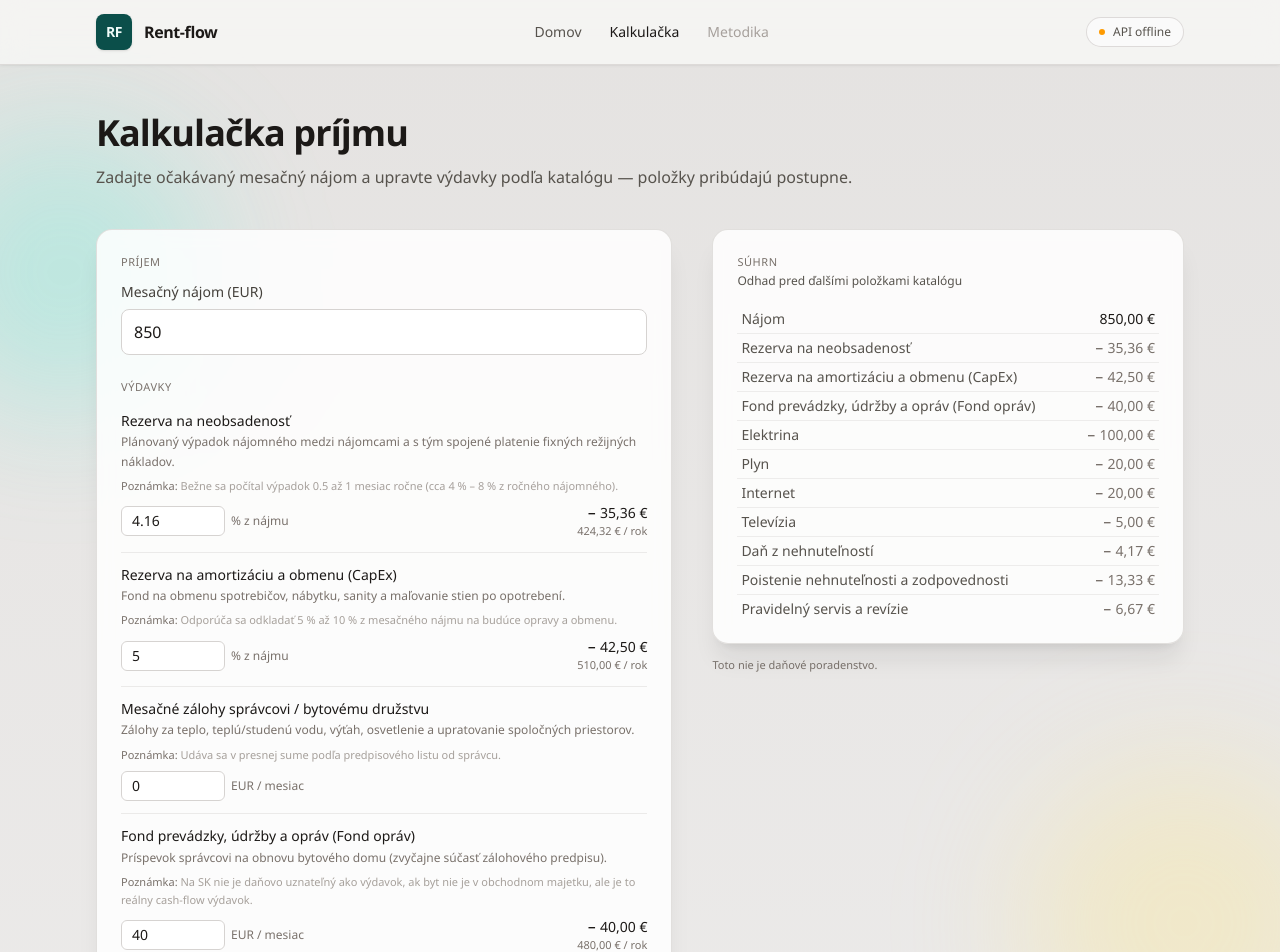
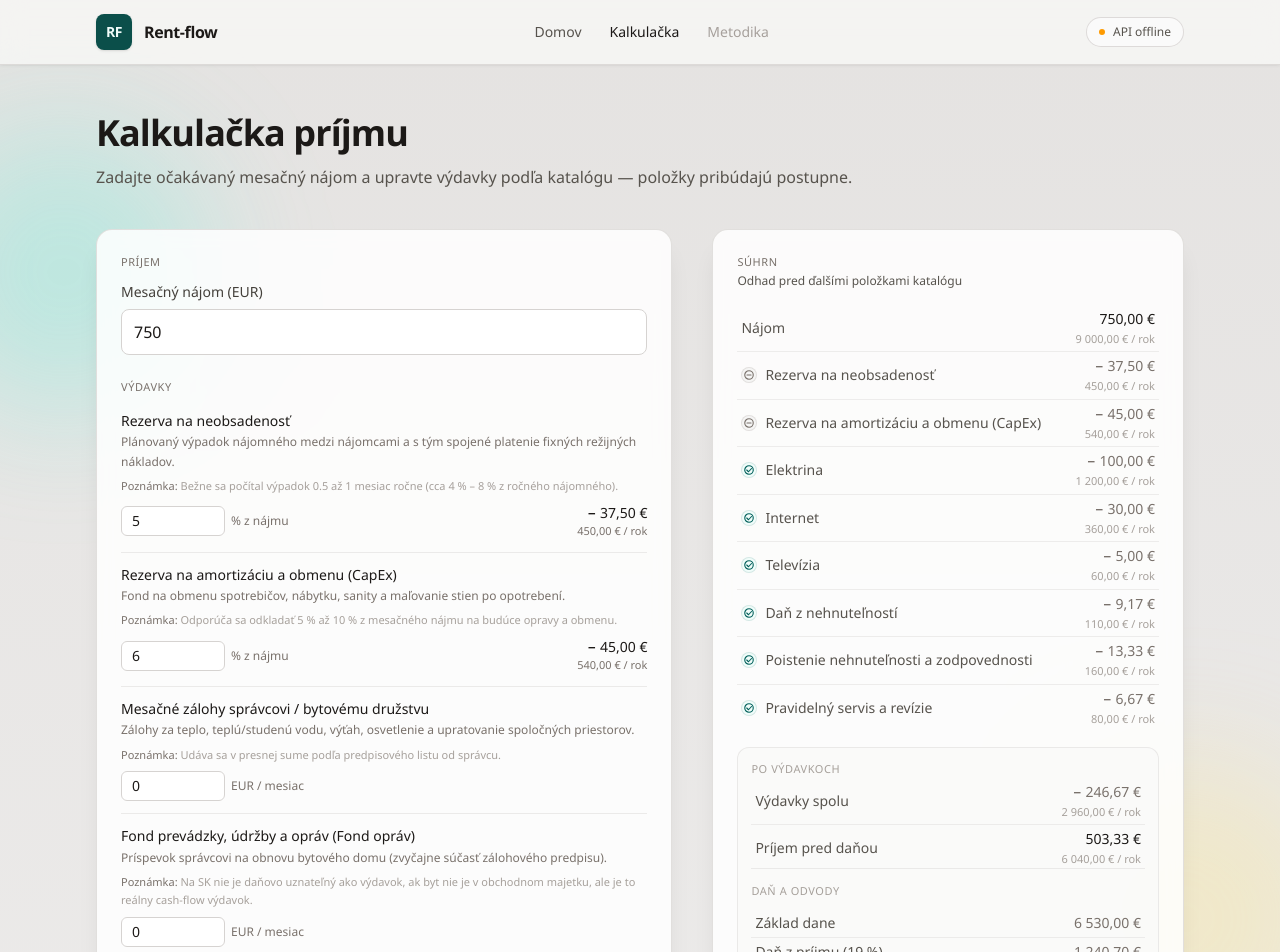
Before and after one commit to g-code-sk/rent-flow, a React (Vite) app in the folder frontend/: page /kalkulacka in a window 1280 px wide. Shown: the top 952 px of the page. Built offline with nearby package versions, Linux system fonts and the light colour scheme; no server answers.

Commit message:
feat(frontend): net income summary and deductibility badges
Show annual breakdowns, tax and net income in the sidebar, base totals on computed expense amounts, and mark catalog lines with TaxDeductibilityBadge; tune default rent and expense presets.

```diff
--- a/frontend/src/components/calculator/ResultRow.tsx
+++ b/frontend/src/components/calculator/ResultRow.tsx
@@ -1,14 +1,20 @@
+import { TaxDeductibilityBadge } from '@/components/calculator/TaxDeductibilityBadge'
+
 type ResultRowProps = {
    label: string
    value: string
    muted?: boolean
    secondary?: string
+   taxDeductible?: boolean
 }
 
-export function ResultRow({ label, value, muted, secondary }: ResultRowProps) {
+export function ResultRow({ label, value, muted, secondary, taxDeductible }: ResultRowProps) {
    return (
       <div className="flex items-center justify-between gap-4 border-b border-stone-200/70 p-1 last:border-0 last:pb-0">
-         <dt className="text-sm text-stone-600">{label}</dt>
+         <dt className="flex min-w-0 items-center gap-2 text-sm text-stone-600">
+            {taxDeductible !== undefined ? <TaxDeductibilityBadge deductible={taxDeductible} /> : null}
+            <span className="min-w-0">{label}</span>
+         </dt>
          <dd className="text-right">
             <p className={`text-sm font-medium tabular-nums ${muted ? 'text-stone-500' : 'text-stone-900'}`}>{value}</p>
             {secondary ? <p className="mt-0.5 text-[11px] tabular-nums text-stone-400">{secondary}</p> : null}
--- /dev/null
+++ b/frontend/src/components/calculator/TaxDeductibilityBadge.tsx
@@ -0,0 +1,26 @@
+type TaxDeductibilityBadgeProps = {
+   deductible: boolean
+}
+
+const labels = {
+   deductible: 'Odpočítateľný výdavok',
+   notDeductible: 'Neodpočítateľný výdavok',
+} as const
+
+export function TaxDeductibilityBadge({ deductible }: TaxDeductibilityBadgeProps) {
+   const label = deductible ? labels.deductible : labels.notDeductible
+   const tone = deductible ? 'bg-teal-50 text-teal-800 ring-teal-900/12' : 'bg-stone-100 text-stone-500 ring-stone-300/60'
+
+   return (
+      <span className={`inline-flex shrink-0 rounded-full p-0.5 ring-1 ring-inset ${tone}`} title={label} aria-label={label}>
+         <svg className="size-3" viewBox="0 0 12 12" fill="none" aria-hidden>
+            <circle cx="6" cy="6" r="4.25" stroke="currentColor" strokeWidth="1.1" />
+            {deductible ? (
+               <path d="M3.75 6 5.5 7.75 8.5 4.5" stroke="currentColor" strokeWidth="1.1" strokeLinecap="round" strokeLinejoin="round" />
+            ) : (
+               <path d="M4 6h4" stroke="currentColor" strokeWidth="1.1" strokeLinecap="round" />
+            )}
+         </svg>
+      </span>
+   )
+}
--- a/frontend/src/lib/calculator.ts
+++ b/frontend/src/lib/calculator.ts
@@ -14,7 +14,7 @@ export type FormSummary = Record<string, number>
 
 export function setupCalculatorForm(expenses: Expense[]): FormValues {
    const form: FormValues = {
-      rentMonthly: 850,
+      rentMonthly: 750,
    }
 
    expenses.forEach(expense => {
--- a/frontend/src/lib/expenses.ts
+++ b/frontend/src/lib/expenses.ts
@@ -30,7 +30,7 @@ export const expenses: Expense[] = [
       nameSk: 'Rezerva na neobsadenosť',
       descriptionSk: 'Plánovaný výpadok nájomného medzi nájomcami a s tým spojené platenie fixných režijných nákladov.',
       notesSk: 'Bežne sa počítal výpadok 0.5 až 1 mesiac ročne (cca 4 % – 8 % z ročného nájomného).',
-      defaultValue: 4.16,
+      defaultValue: 5,
       calculationFormula: '(monthly_rent * 0.5) to (monthly_rent * 1.0) / 12',
       type: ExpenseType.PERCENTAGE,
       taxDeductible: false,
@@ -43,7 +43,7 @@ export const expenses: Expense[] = [
       nameSk: 'Rezerva na amortizáciu a obmenu (CapEx)',
       descriptionSk: 'Fond na obmenu spotrebičov, nábytku, sanity a maľovanie stien po opotrebení.',
       notesSk: 'Odporúča sa odkladať 5 % až 10 % z mesačného nájmu na budúce opravy a obmenu.',
-      defaultValue: 5.0,
+      defaultValue: 6,
       calculationFormula: 'monthly_rent * 0.05',
       type: ExpenseType.PERCENTAGE,
       taxDeductible: false,
@@ -68,7 +68,7 @@ export const expenses: Expense[] = [
       nameSk: 'Fond prevádzky, údržby a opráv (Fond opráv)',
       descriptionSk: 'Príspevok správcovi na obnovu bytového domu (zvyčajne súčasť zálohového predpisu).',
       notesSk: 'Na SK nie je daňovo uznateľný ako výdavok, ak byt nie je v obchodnom majetku, ale je to reálny cash-flow výdavok.',
-      defaultValue: 40.0,
+      defaultValue: 0,
       calculationFormula: 'm2_area * rate_per_m2',
       type: ExpenseType.MONTHLY,
       taxDeductible: false,
@@ -92,7 +92,7 @@ export const expenses: Expense[] = [
       nameSk: 'Plyn',
       descriptionSk: 'Mesačné zálohové platby dodávateľovi plynu.',
       notesSk: 'Ak je prepísaný priamo na nájomcu, v appke sa eviduje ako 0.',
-      defaultValue: 20.0,
+      defaultValue: 0,
       calculationFormula: 'exact_monthly_gas_advances',
       type: ExpenseType.MONTHLY,
       taxDeductible: true,
@@ -104,7 +104,7 @@ export const expenses: Expense[] = [
       nameSk: 'Internet',
       descriptionSk: 'Poplatky za internetové pripojenie v byte.',
       notesSk: 'Zvyčajne sa platí ako pevný balík alebo samostatná zmluva.',
-      defaultValue: 20.0,
+      defaultValue: 30,
       calculationFormula: 'exact_contract_price',
       type: ExpenseType.MONTHLY,
       taxDeductible: true,
@@ -128,7 +128,7 @@ export const expenses: Expense[] = [
       nameSk: 'Daň z nehnuteľností',
       descriptionSk: 'Miestna daň za byt a podiel na pozemku platená obci/mestu.',
       notesSk: 'Závisí od lokality a rozlohy bytu.',
-      defaultValue: 50.0,
+      defaultValue: 110,
       calculationFormula: 'exact_city_tax_assessmen',
       type: ExpenseType.YEARLY,
       taxDeductible: true,
--- a/frontend/src/pages/CalculatorPage.tsx
+++ b/frontend/src/pages/CalculatorPage.tsx
@@ -33,11 +33,10 @@ export function CalculatorPage() {
 
    const rentYearly = formValues.rentMonthly * MONTHS_PER_YEAR
 
-   const expensesMonthly = expenses.filter(expense => formValues[expense.id] > 0).reduce((acc, expense) => acc + formValues[expense.id], 0)
+   const expensesMonthly = expenses.filter(expense => summary[expense.id] > 0).reduce((acc, expense) => acc + summary[expense.id], 0)
    const expensesYearly = expensesMonthly * MONTHS_PER_YEAR
-   const expensesDeductibleMonthly = expenses
-      .filter(expense => formValues[expense.id] > 0 && expense.taxDeductible)
-      .reduce((acc, expense) => acc + formValues[expense.id], 0)
+
+   const expensesDeductibleMonthly = expenses.filter(expense => summary[expense.id] > 0 && expense.taxDeductible).reduce((acc, expense) => acc + summary[expense.id], 0)
    const expensesDeductibleYearly = expensesDeductibleMonthly * MONTHS_PER_YEAR
 
    const incomeBeforeTaxes = rentYearly - expensesYearly
@@ -88,22 +87,29 @@ export function CalculatorPage() {
                   <p className="mt-0.5 text-xs text-stone-600">Odhad pred ďalšími položkami katalógu</p>
 
                   <dl className="mt-4 space-y-0">
-                     <ResultRow label="Nájom" value={formatEur(formValues.rentMonthly)} />
+                     <ResultRow label="Nájom" value={formatEur(formValues.rentMonthly)} secondary={`${formatEur(formValues.rentMonthly * MONTHS_PER_YEAR)} / rok`} />
                      {expenses
                         .filter(expense => formValues[expense.id] > 0)
                         .map(expense => (
-                           <ResultRow key={expense.id} label={expense.nameSk} value={`− ${formatEur(summary[expense.id])}`} muted />
+                           <ResultRow
+                              key={expense.id}
+                              label={expense.nameSk}
+                              value={`− ${formatEur(summary[expense.id])}`}
+                              secondary={`${formatEur(summary[expense.id] * MONTHS_PER_YEAR)} / rok`}
+                              taxDeductible={expense.taxDeductible}
+                              muted
+                           />
                         ))}
                   </dl>
 
-                  {/* <div className="mt-5 rounded-xl bg-stone-50/90 px-3.5 py-3.5 ring-1 ring-inset ring-stone-200/80">
+                  <div className="mt-5 rounded-xl bg-stone-50/90 px-3.5 py-3.5 ring-1 ring-inset ring-stone-200/80">
                      <p className="text-[11px] font-medium uppercase tracking-wider text-stone-400">Po výdavkoch</p>
-                     <dl className="mt-2.5 space-y-0">
+                     <dl className="space-y-0">
                         <ResultRow label="Výdavky spolu" value={`− ${formatEur(expensesMonthly)}`} secondary={`${formatEur(expensesYearly)} / rok`} muted />
                         <ResultRow label="Príjem pred daňou" value={formatEur(incomeBeforeTaxes / MONTHS_PER_YEAR)} secondary={`${formatEur(incomeBeforeTaxes)} / rok`} />
                      </dl>
 
-                     <div className="mt-3.5 border-t border-stone-200/80 pt-3.5">
+                     <div className="border-t border-stone-200/80 pt-3.5">
                         <p className="text-[11px] font-medium uppercase tracking-wider text-stone-400">Daň a odvody</p>
                         <dl className="mt-2.5 space-y-0">
                            <ResultRow label="Základ dane" value={formatEur(incomeTaxable)} muted />
@@ -111,15 +117,15 @@ export function CalculatorPage() {
                            <ResultRow label="Zdravotné odvody (15 %)" value={`− ${formatEur(healthInsurancePayable)}`} muted />
                         </dl>
                      </div>
-                  </div> */}
+                  </div>
 
-                  {/* <div className="mt-3 rounded-xl bg-teal-950/5 px-3.5 py-3 ring-1 ring-teal-900/10">
+                  <div className="mt-3 rounded-xl bg-teal-950/5 px-3.5 py-3 ring-1 ring-teal-900/10">
                      <div className="flex items-end justify-between gap-4">
                         <p className="text-sm font-medium text-stone-700">Čistý príjem</p>
                         <p className="text-xl font-semibold tracking-tight tabular-nums text-teal-900">{formatEur(netIncome / MONTHS_PER_YEAR)}</p>
                      </div>
                      <p className="mt-0.5 text-right text-[11px] tabular-nums text-stone-500">{formatEur(netIncome)} / rok</p>
-                  </div> */}
+                  </div>
                </Card>
 
                <p className="mt-3 text-[11px] leading-relaxed text-stone-500">Toto nie je daňové poradenstvo.</p>
```
